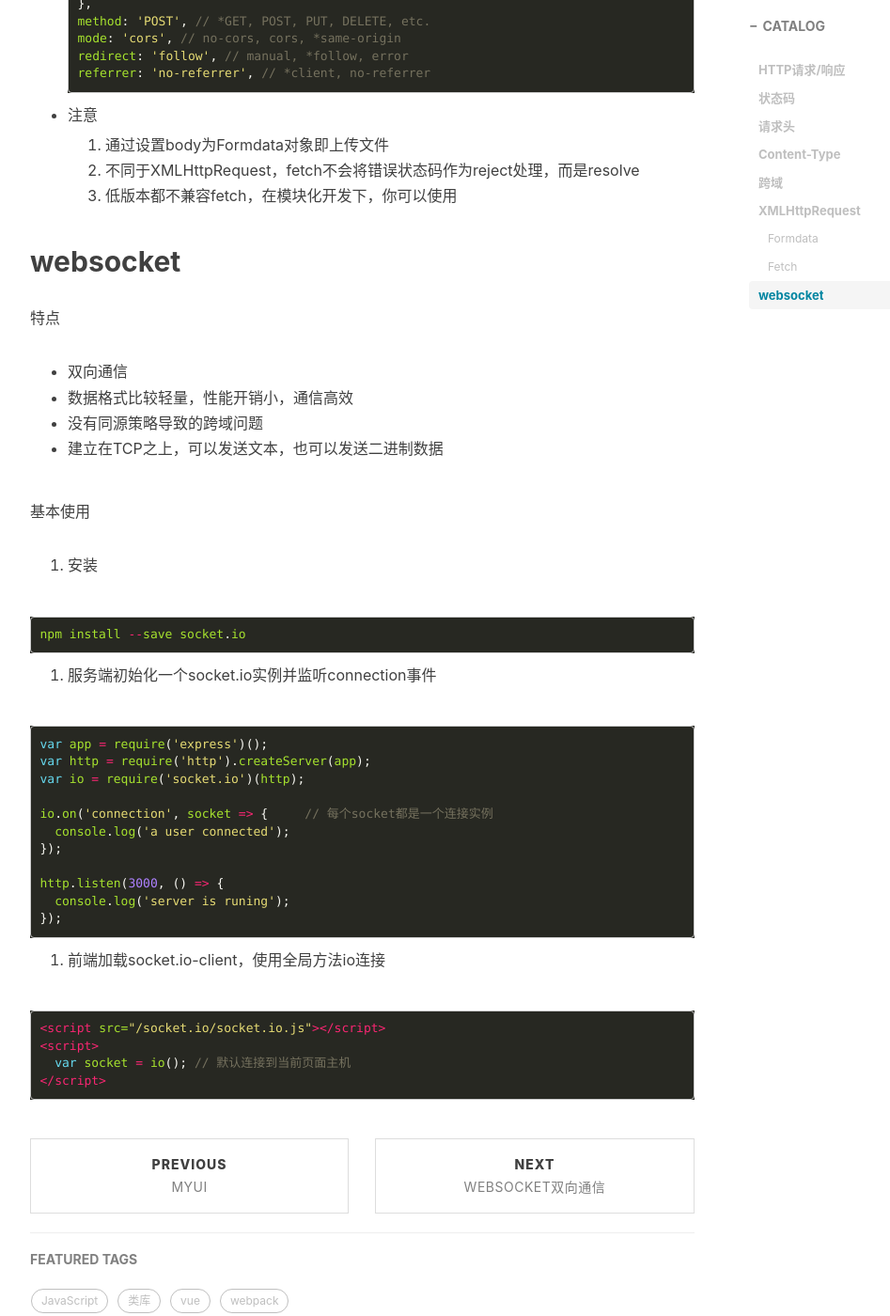
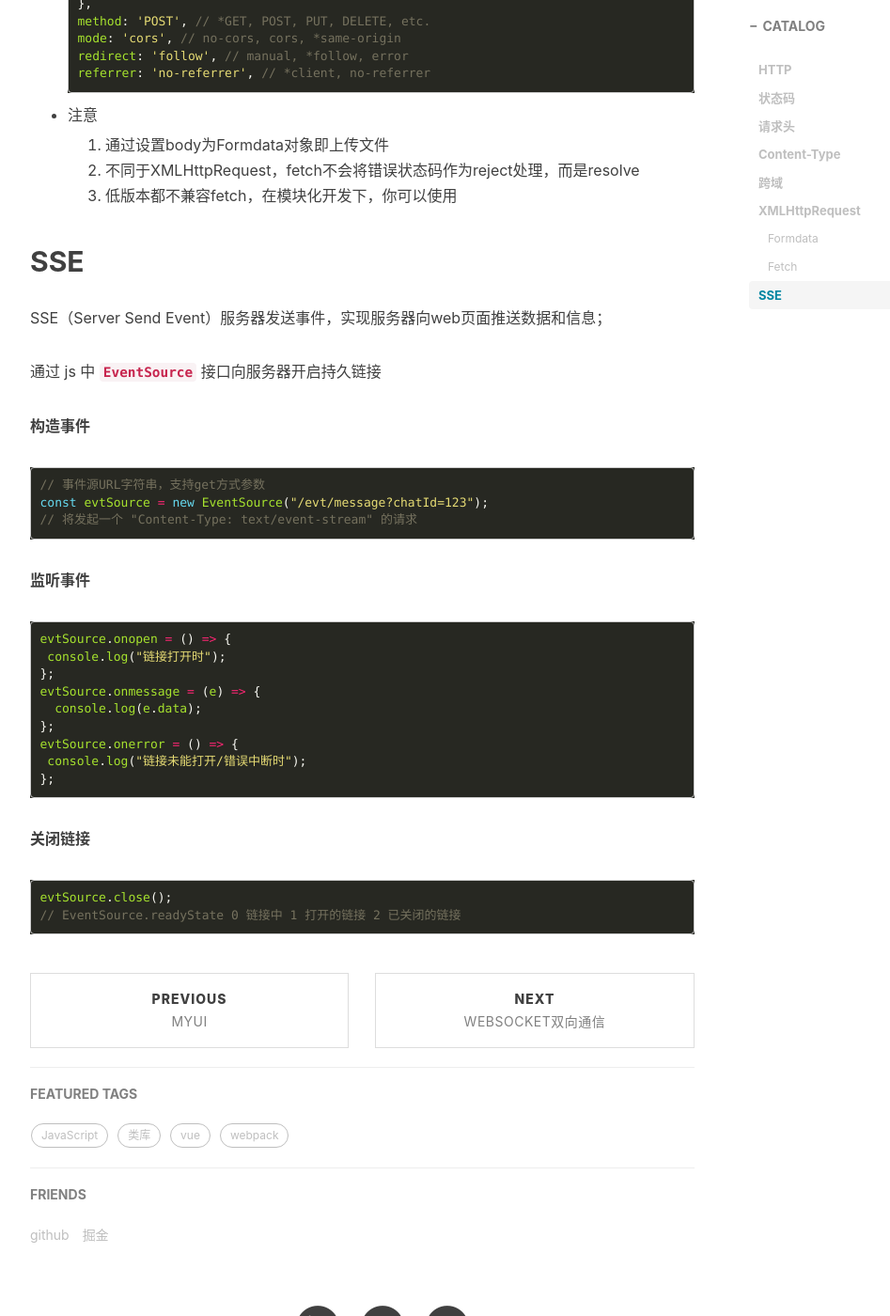
Before and after one commit to KID-1912/KID-1912.github.io, a Jekyll site: the page built from _posts/2021-1-4-HTTP.md, in a window 1280 px wide and 1400 px high, scrolled down 3489 px. Shown: the whole window at 94% size, without its empty margins (233-1180 px from the left). Built offline with Jekyll 4.4.1, drawn with Linux system fonts in a browser that asks for light colours; nearby versions of some CDN libraries; comment, search, counter and statistics services are not loaded.

Commit message:
feat:note

````diff
--- a/_posts/2021-1-4-HTTP.md
+++ b/_posts/2021-1-4-HTTP.md
@@ -10,7 +10,7 @@ tags:
     - HTTP
 ---
 
-# HTTP请求/响应
+# HTTP
 
 ## 状态码
 
@@ -134,44 +134,37 @@ axios({
   2. 不同于XMLHttpRequest，fetch不会将错误状态码作为reject处理，而是resolve
   3. 低版本都不兼容fetch，在模块化开发下，你可以使用
 
-## websocket
+## SSE
 
-特点
+SSE（Server Send Event）服务器发送事件，实现服务器向web页面推送数据和信息；
 
-- 双向通信
-- 数据格式比较轻量，性能开销小，通信高效
-- 没有同源策略导致的跨域问题
-- 建立在TCP之上，可以发送文本，也可以发送二进制数据
+通过 js 中 **`EventSource`** 接口向服务器开启持久链接
 
-基本使用
-
-1. 安装
+**构造事件**
 
 ```js
-npm install --save socket.io
+// 事件源URL字符串，支持get方式参数
+const evtSource = new EventSource("/evt/message?chatId=123");
+// 将发起一个 "Content-Type: text/event-stream" 的请求
 ```
 
-2. 服务端初始化一个socket.io实例并监听connection事件
+**监听事件**
 
 ```js
-var app = require('express')();
-var http = require('http').createServer(app);
-var io = require('socket.io')(http);
-
-io.on('connection', socket => {     // 每个socket都是一个连接实例
-  console.log('a user connected');
-});
-
-http.listen(3000, () => {
-  console.log('server is runing');
-});
+evtSource.onopen = () => {
+ console.log("链接打开时");
+};
+evtSource.onmessage = (e) => {
+  console.log(e.data);
+};
+evtSource.onerror = () => {
+ console.log("链接未能打开/错误中断时");
+};
 ```
 
-3. 前端加载socket.io-client，使用全局方法io连接
+**关闭链接**
 
-```html
-<script src="/socket.io/socket.io.js"></script>
-<script>
-  var socket = io(); // 默认连接到当前页面主机
-</script>
+```js
+evtSource.close();
+// EventSource.readyState 0 链接中 1 打开的链接 2 已关闭的链接
 ```
````
Also changed, not shown: other parts of _posts/2021-1-4-HTTP.md (+1 -1 lines), _posts/2021-1-4-websocket.md (+48 -7 lines), _posts/2023-10-31-emoji.md (added, +39 -0 lines), img/post-emoji.webp (added).
